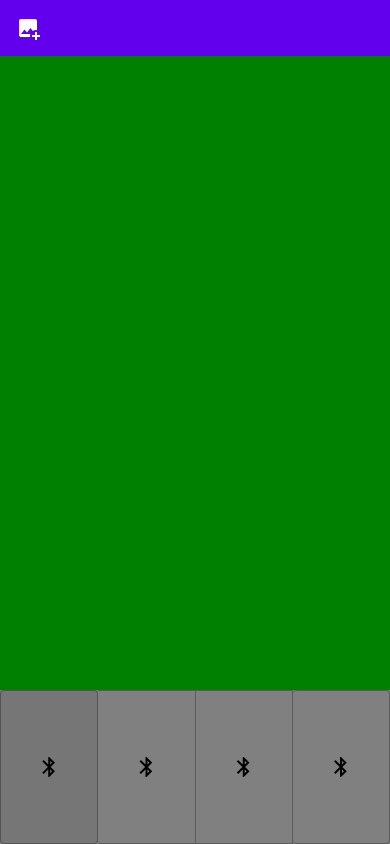
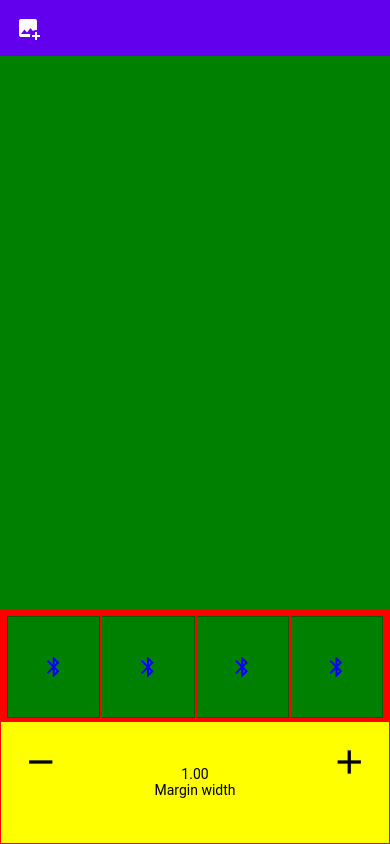
Before and after one commit to Alex-Ruzsicska/white-border, a React Native app: screen / in a window 390 px wide. Built offline with nearby package versions, Linux system fonts and the light colour scheme.

Commit message:
Developing layout

```diff
--- a/src/Tools/Framer/Styles.js
+++ b/src/Tools/Framer/Styles.js
@@ -8,12 +8,23 @@ export default StyleSheet.create({
         flex: 2,
     },
     body: {
-        flex: 8,
+        flex: 7,
         backgroundColor: 'green',
-        padding: 10
+        padding: 5
     },
     footer: {
-        flex: 2,
-        backgroundColor: 'red'
+        flex: 3,
+        backgroundColor: 'red',
+        padding: 1
     },
+    ratiosContainer: {
+        flex: 1,
+        // backgroundColor: 'gray',
+    },
+    borderWidthContainer: {
+        flex: 1,
+        backgroundColor: 'yellow',
+        flexDirection: 'row',
+        padding: 5
+    }
 })
--- a/src/Tools/Framer/index.js
+++ b/src/Tools/Framer/index.js
@@ -1,7 +1,7 @@
 import React, {useState, useEffect} from 'react';
 import Styles from './Styles';
-import { View, Text, Button } from 'react-native';
-import { Appbar, TextInput, ToggleButton } from 'react-native-paper';
+import { View } from 'react-native';
+import { Appbar, TextInput, ToggleButton, IconButton, Text } from 'react-native-paper';
 import { CvImage, CvInvoke, Core } from 'react-native-opencv3';
 import { launchImageLibrary } from 'react-native-image-picker';
 
@@ -16,21 +16,23 @@ function pickImage(setImage){
   });
 }
 
-function generateFrame(image, ratio){
+function generateFrame(image, ratio, multiplier){
   let { width, height } = image;
   if(width && width > 0 && height && height > 0){
     let frameAux = {};
+    let finalHeight, finalWidth;
 
     if(width/height >= ratio){
-      frameAux.top = ((width/ratio)-height)/2;
-      frameAux.bottom = frameAux.top;
-      frameAux.left = frameAux.right = 0;
+      finalHeight = (width/ratio) * multiplier;
+      finalWidth = width * multiplier;
     }
     else{
-      frameAux.left = ((height*ratio)-width)/2;
-      frameAux.right = frameAux.left;
-      frameAux.top = frameAux.bottom = 0;
+      finalWidth = (height*ratio) * multiplier;
+      finalHeight = height * multiplier;
     }
+
+    frameAux.top = frameAux.bottom = (finalHeight-height)/2;
+    frameAux.left = frameAux.right = (finalWidth-width)/2;
 
     console.log(frameAux);
     return frameAux;
@@ -41,9 +43,10 @@ function generateFrame(image, ratio){
 
 const Framer = () =>{
 
-  const [frame, setFrame] = useState({top: 0, bottom: 0, left: 0, right: 0});
-  const [ratio, setRatio] = useState(1)
-  const [image, setImage] = useState({uri: ''});
+  const [ frame, setFrame ] = useState({top: 0, bottom: 0, left: 0, right: 0});
+  const [ ratio, setRatio ] = useState(1)
+  const [ image, setImage ] = useState({uri: ''});
+  const [ multiplier, setMultiplier ] = useState(1);
   const ratios = [1/1, 16/9, 4/5, 5/4];
 
   const imageComponent = image.uri? (
@@ -81,18 +84,48 @@ const Framer = () =>{
       </View>
 
       <View style={Styles.footer}>
+        <View style={Styles.ratiosContainer}>
           <ToggleButton.Row
-          style={{flex:1, backgroundColor: "gray"}}
+            style={{flex:1, padding: 5}}
             onValueChange={(value) => {
               setRatio(value);
-            setFrame(generateFrame(image, value));
+              setFrame(generateFrame(image, value, multiplier));
             }}
             value={ratio}
           >
             {ratios.map((ratio, index)=>(
-            <ToggleButton value={ratio} icon="bluetooth" style={{flex:1, height:'100%'}} key={index}/>
+              <ToggleButton value={ratio} icon="bluetooth" style={{flex: 1, height:'100%', borderRadius: 0, backgroundColor: "green", margin: 1}} key={index} color="blue"/>
             ))}
           </ToggleButton.Row>
+        </View>
+
+        <View style={Styles.borderWidthContainer}>
+          <IconButton
+            icon="minus"
+            size={40}
+            onPress={()=>{
+              setFrame(generateFrame(image, ratio, multiplier-0.05));
+              setMultiplier(multiplier-0.05);
+            }}
+            style={{margin: 5, flex: 2}}
+          >
+          </IconButton>
+          <View style={{flex: 8, alignItems: 'center', justifyContent: 'center'}}>
+            <Text>{multiplier.toFixed(2)}</Text>
+            <Text>Margin width</Text>
+          </View>
+          <IconButton
+            icon="plus"
+            size={40}
+            onPress={()=>{
+              setFrame(generateFrame(image, ratio, multiplier+0.05));
+              setMultiplier(multiplier+0.05);
+            }}
+            style={{flex: 2, margin: 5 }}
+          >
+          </IconButton>
+        </View>
+
       </View>
     </View>
   );
```
Lines whose indentation alone changed are shown as unchanged.
